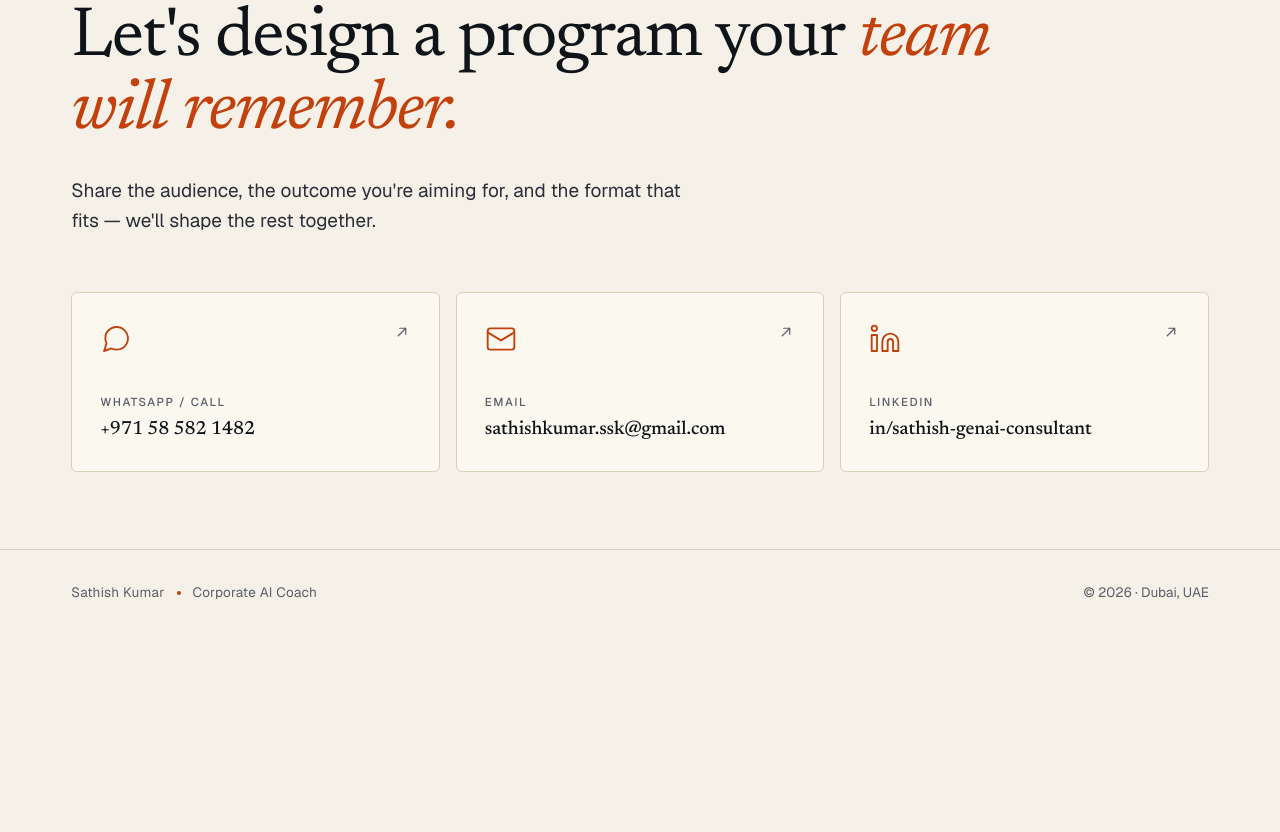
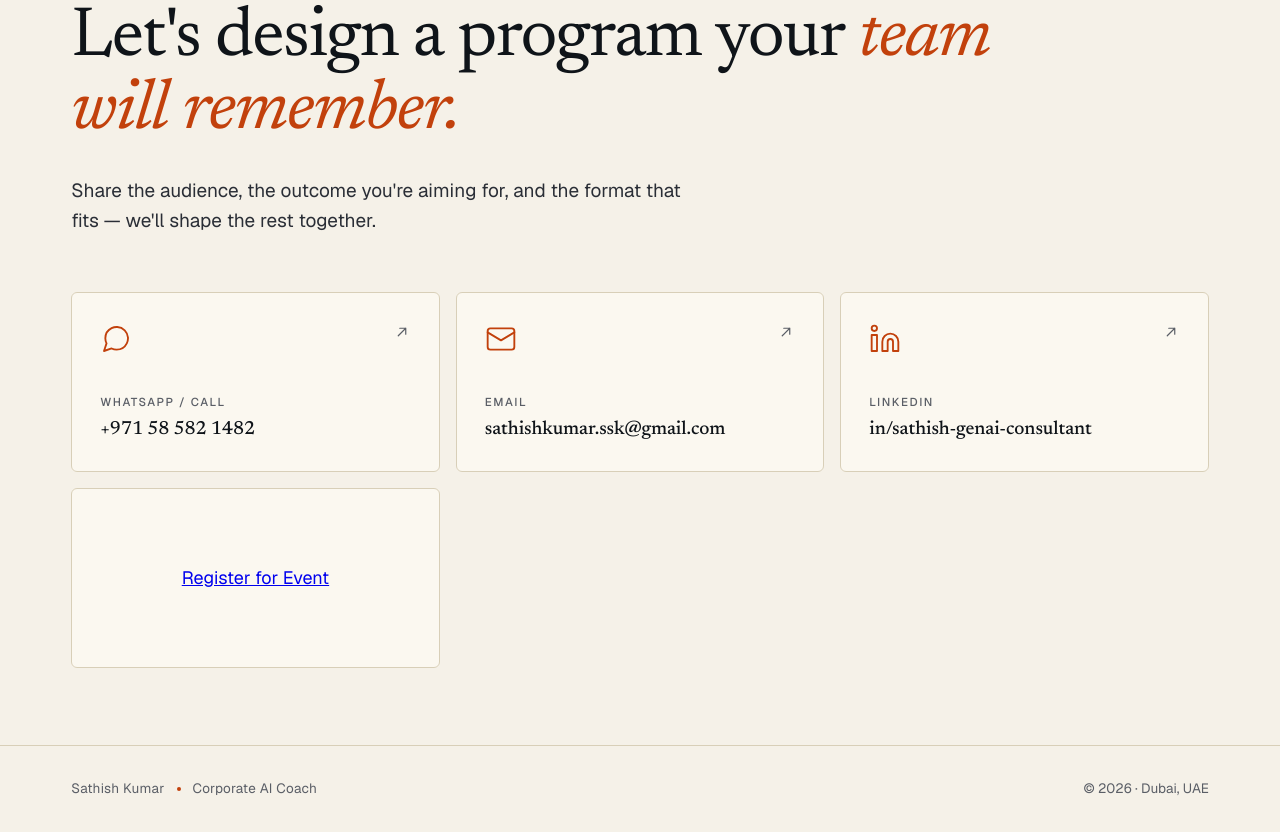
Before and after one commit to sathish-jap/sathish.github.io, a plain HTML site: page index.html in a window 1280 px wide. Shown: the part 6113-6945 px from the top of the page. Before the commit the page ends 6749 px from the top, so only its background shows below. Drawn offline with nearby package versions, Linux system fonts and the light colour scheme; a script that the page names is missing.

Commit message:
Add Luma event registration button to contact section
Co-Authored-By: Claude Sonnet 4.6 <noreply@anthropic.com>

```diff
--- a/index.html
+++ b/index.html
@@ -1350,9 +1350,22 @@
           <div class="handle">in/sathish-genai-consultant</div>
         </div>
       </a>
+
+      <div class="contact-card reveal" data-delay="4" style="display:flex;align-items:center;justify-content:center;">
+        <a
+          href="https://luma.com/event/evt-fQFxChQj2LmTBh3"
+          class="luma-checkout--button"
+          data-luma-action="checkout"
+          data-luma-event-id="evt-fQFxChQj2LmTBh3"
+        >
+          Register for Event
+        </a>
+      </div>
     </div>
   </div>
 </section>
+
+<script id="luma-checkout" src="https://embed.lu.ma/checkout-button.js"></script>
 
 <footer class="foot">
   <div class="inner">
```
